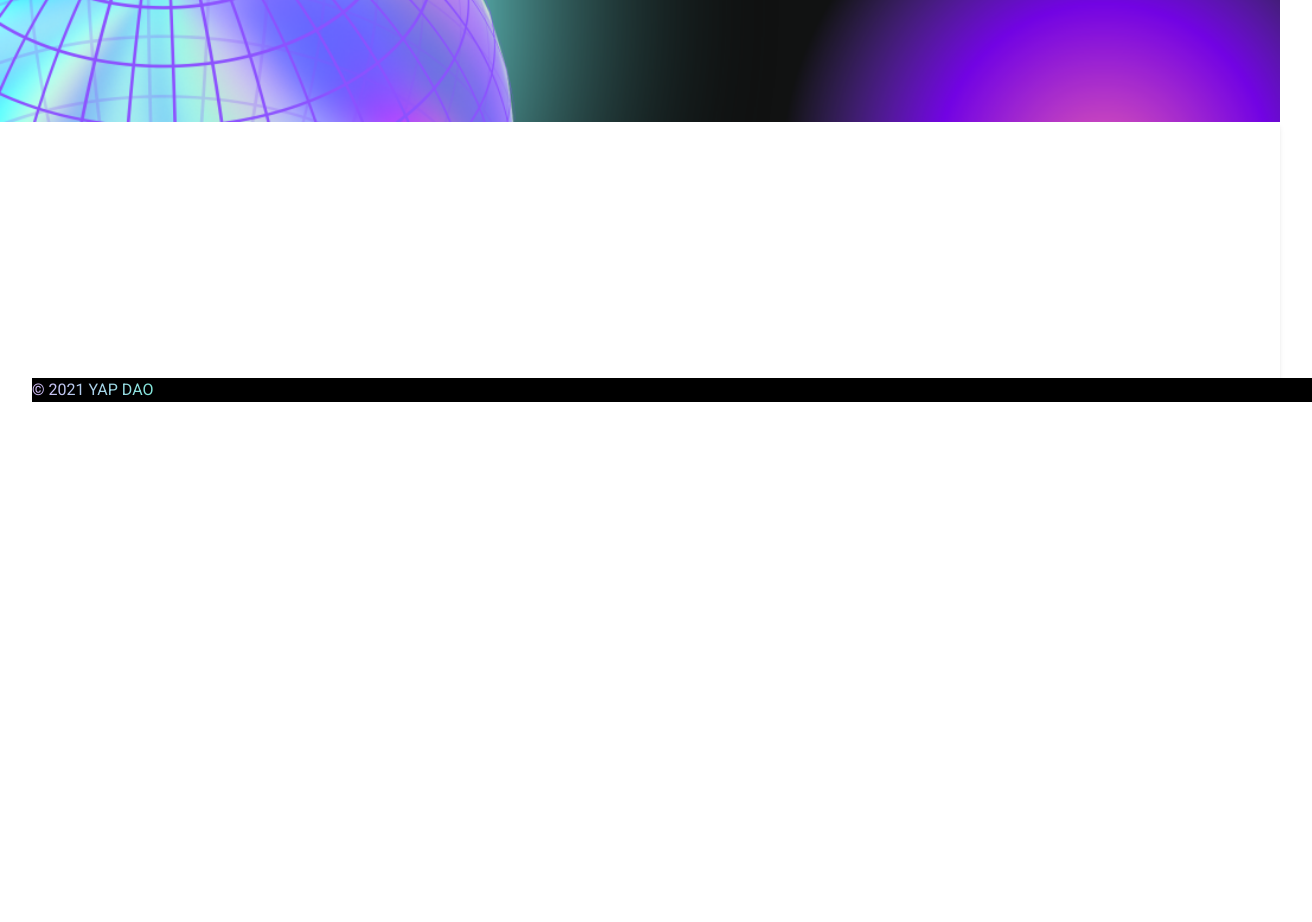
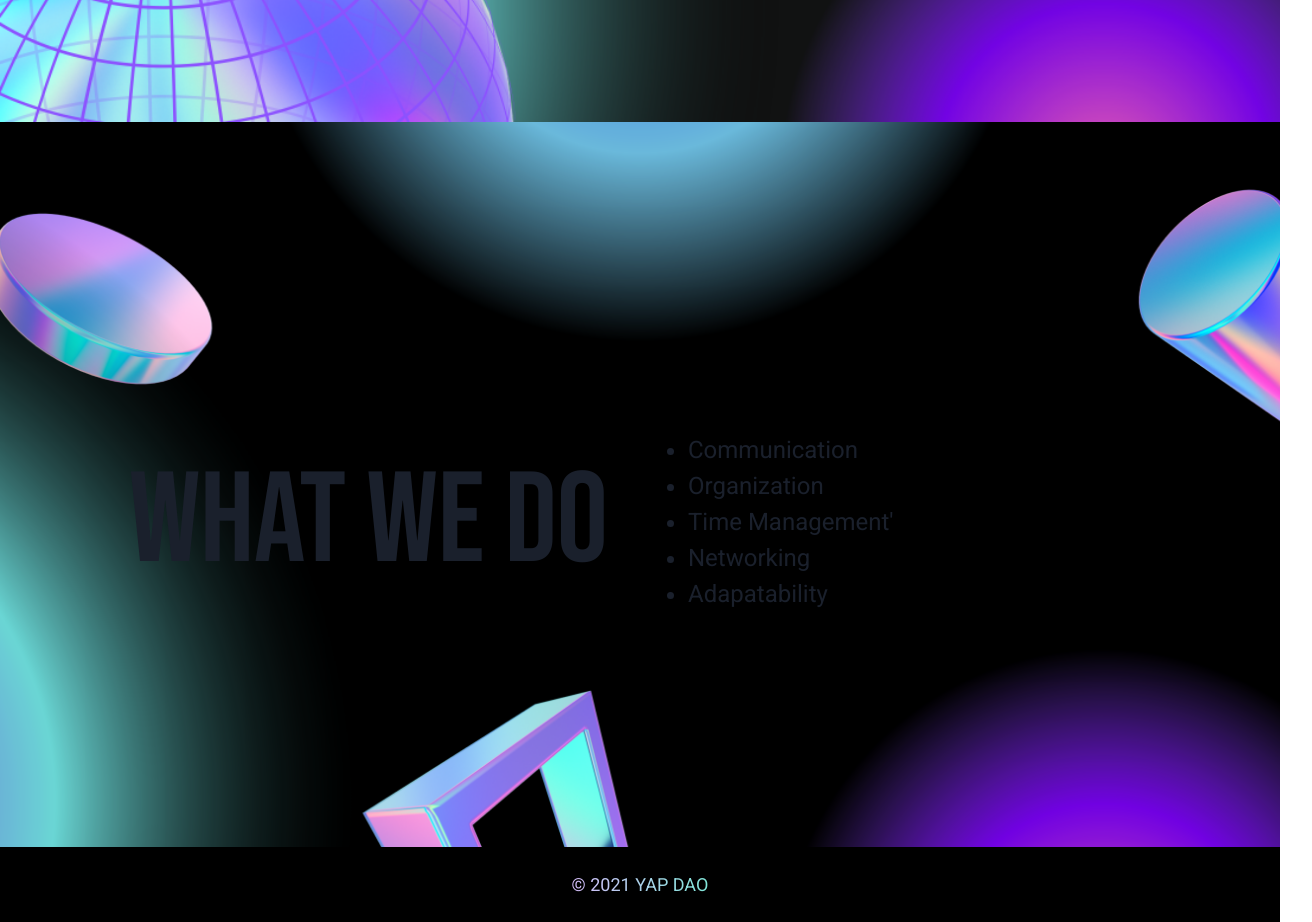
Before and after one commit to jonathanprozzi/YAP-DAO-Website, a Next.js app: page / in a window 1280 px wide. Shown: the part 780-1702 px from the top of the page, 1312 px wide, since content can reach past the window. Before the commit the page ends 1182 px from the top, so only its background shows below. Built offline with nearby package versions, Linux system fonts and the light colour scheme.

Commit message:
Copyright added to Footer

```diff
--- a/components/Footer.tsx
+++ b/components/Footer.tsx
@@ -4,14 +4,13 @@ import FooterCopyright from "./FooterCopyright";
 const Footer = () => (
   <Box
     as='footer'
+    position='absolute'
+    bottom='0'
     minWidth='100vw'
-    // backgroundColor='black'
+    backgroundColor='black'
     boxShadow='md'
-    paddingX={[2, 2, 8, 8]}
   >
-    <Flex direction='column' justify='center' align='center'>
-      <Box height='20vw' background='brand.green'></Box>
-    </Flex>
+    <Flex direction='column' justify='center' align='center'></Flex>
     <FooterCopyright />
   </Box>
 );
--- a/components/FooterCopyright.tsx
+++ b/components/FooterCopyright.tsx
@@ -5,8 +5,21 @@ interface FooterCopyrightProps {
 }
 
 const FooterCopyright = ({ content = "YAP DAO" }: FooterCopyrightProps) => (
-  <Flex direction='row' minWidth='100vw' width='100%' backgroundColor='black'>
-    <Text bgGradient='linear(to-l, #81e6d9, #d6bcfa)' bgClip='text' as='span'>
+  <Flex
+    direction='row'
+    alignItems='center'
+    justifyContent='center'
+    minWidth='100vw'
+    width='100%'
+    backgroundColor='black'
+    paddingY={6}
+  >
+    <Text
+      bgGradient='linear(to-l, #81e6d9, #d6bcfa)'
+      bgClip='text'
+      as='span'
+      fontSize='lg'
+    >
       © {new Date().getFullYear()} {content}
     </Text>
   </Flex>
--- a/components/SiteLayout.tsx
+++ b/components/SiteLayout.tsx
@@ -9,12 +9,10 @@ const SiteLayout = ({ children, minHeight = "100vh" }) => {
       overflowX='hidden'
       margin='0 auto'
       minHeight={minHeight ? minHeight : "100vh"}
-      maxHeight='100vh'
       minWidth='100vw'
+      position='relative'
     >
-      <Heading as='h1' display='none'>
-        YAP DAO
-      </Heading>
+      <Navbar />
       <Flex
         direction='column'
         align='center'
@@ -24,6 +22,7 @@ const SiteLayout = ({ children, minHeight = "100vh" }) => {
       >
         {children}
       </Flex>
+      <Footer />
     </Flex>
   );
 };
--- a/pages/_app.tsx
+++ b/pages/_app.tsx
@@ -2,19 +2,15 @@ import { ChakraProvider } from "@chakra-ui/react";
 import "@fontsource/bebas-neue/400.css";
 import "@fontsource/roboto/400.css";
 import SiteLayout from "../components/SiteLayout";
-import Navbar from "../components/Navbar";
-import Footer from "../components/Footer";
 
 import theme from "../theme";
 
 const MyApp = ({ Component, pageProps }) => {
   return (
     <ChakraProvider theme={theme}>
-      <Navbar />
       <SiteLayout>
         <Component {...pageProps} />
       </SiteLayout>
-      <Footer />
     </ChakraProvider>
   );
 };
```
